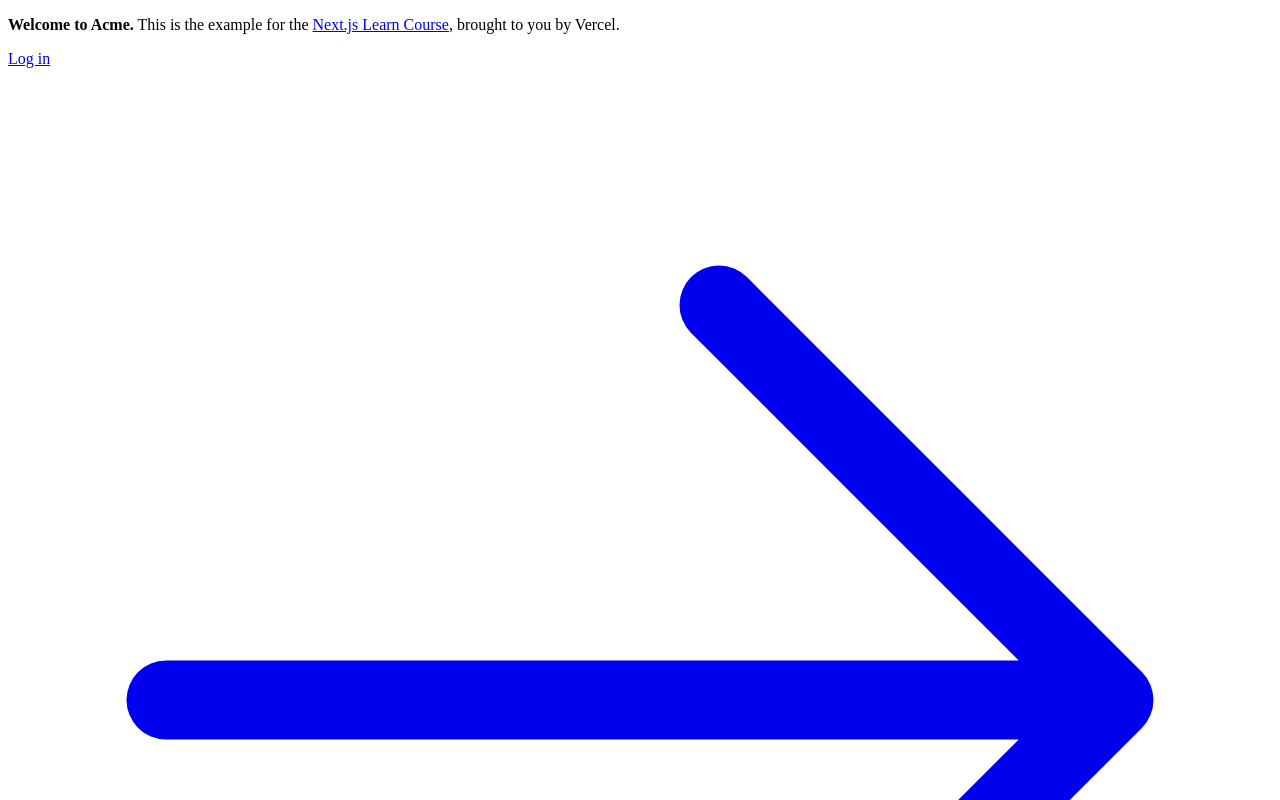
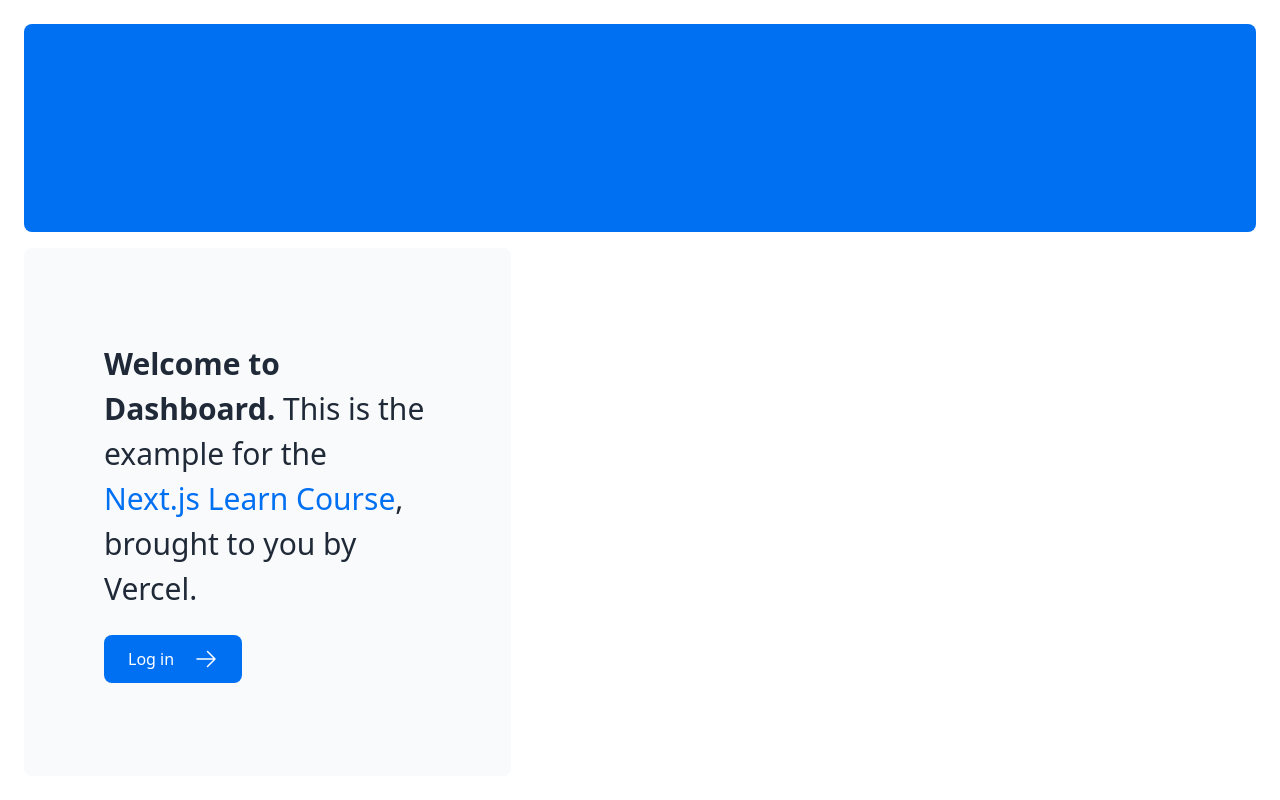
Before and after one commit to kangzBredz04/nextjs-dashboard, a Next.js app: page / in a window 1280 px wide. Shown: the top 800 px of the page. Built offline with nearby package versions, Linux system fonts and the light colour scheme.

Commit message:
feat: Add styling to project

```diff
--- a/app/layout.tsx
+++ b/app/layout.tsx
@@ -1,3 +1,5 @@
+import '@/app/ui/global.css';
+
 export default function RootLayout({
   children,
 }: {
--- a/app/page.tsx
+++ b/app/page.tsx
@@ -11,7 +11,7 @@ export default function Page() {
       <div className="mt-4 flex grow flex-col gap-4 md:flex-row">
         <div className="flex flex-col justify-center gap-6 rounded-lg bg-gray-50 px-6 py-10 md:w-2/5 md:px-20">
           <p className={`text-xl text-gray-800 md:text-3xl md:leading-normal`}>
-            <strong>Welcome to Acme.</strong> This is the example for the{' '}
+            <strong>Welcome to Dashboard.</strong> This is the example for the{' '}
             <a href="https://nextjs.org/learn/" className="text-blue-500">
               Next.js Learn Course
             </a>
```
